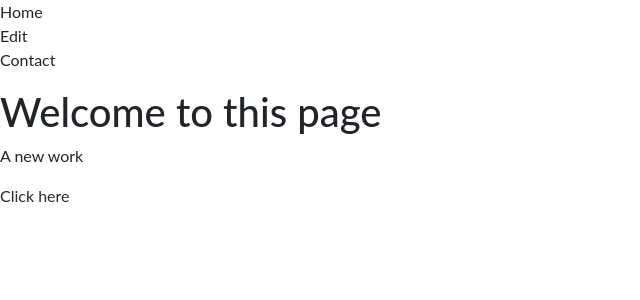
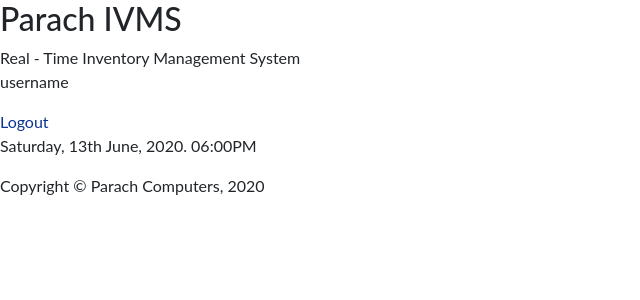
Before and after one commit to teekaytech/Inventory-Management-System, a PHP site: page / in a window 1280 px wide. Shown: the top 300 px of the page, without its empty margins (0-640 px from the left). Run offline with PHP 8.4, Linux system fonts and the light colour scheme.

Commit message:
Add basic content to dashboard page

```diff
--- a/assets/css/style.css
+++ b/assets/css/style.css
@@ -1,7 +1,7 @@
 :root {
-  --background: #272a31;
-  --textColor: #ec5242;
-  --others: #d3d3d3;
+  --background: #0a3394;
+  --textColor: #ec42e3;
+  --others: #13b321;
 }
 
 *,
--- a/index.html
+++ b/index.html
@@ -9,15 +9,44 @@
   <title>Home page</title>
 </head>
 <body>
-  <nav>
-    <ul>
-      <li>Home</li>
-      <li>Edit</li>
-      <li>Contact</li>
-    </ul>
-  </nav>
-  <h1>Welcome to this page</h1>
-  <p>A new work</p>
-  <a href="http://">Click here</a>
+  <header>
+    <div>
+      <div class="header-part part1">
+        <div class="banner">
+          <div class="logo"></div>
+          <div class="title">
+            <h2>Parach IVMS</h2>
+          </div>
+        </div>
+        <div class="sub-banner">
+          Real - Time Inventory Management System
+        </div>
+      </div>
+      <div class="header-part part2">
+        <div class="user-details">
+          <p>username</p>
+          <a href="#">Logout</a>
+        </div>
+        <div class="current-timestamp">
+          <p>Saturday, 13th June, 2020. 06:00PM</p>
+        </div>
+      </div>
+    </div>
+  </header>
+  <main class="container">
+    <aside>
+      <nav>
+
+      </nav>
+    </aside>
+    <section>
+
+    </section>
+  </main>
+  <footer class="footer">
+    <div>
+      <p>Copyright &copy; Parach Computers, 2020</p>
+    </div>
+  </footer>
 </body>
 </html>
```
